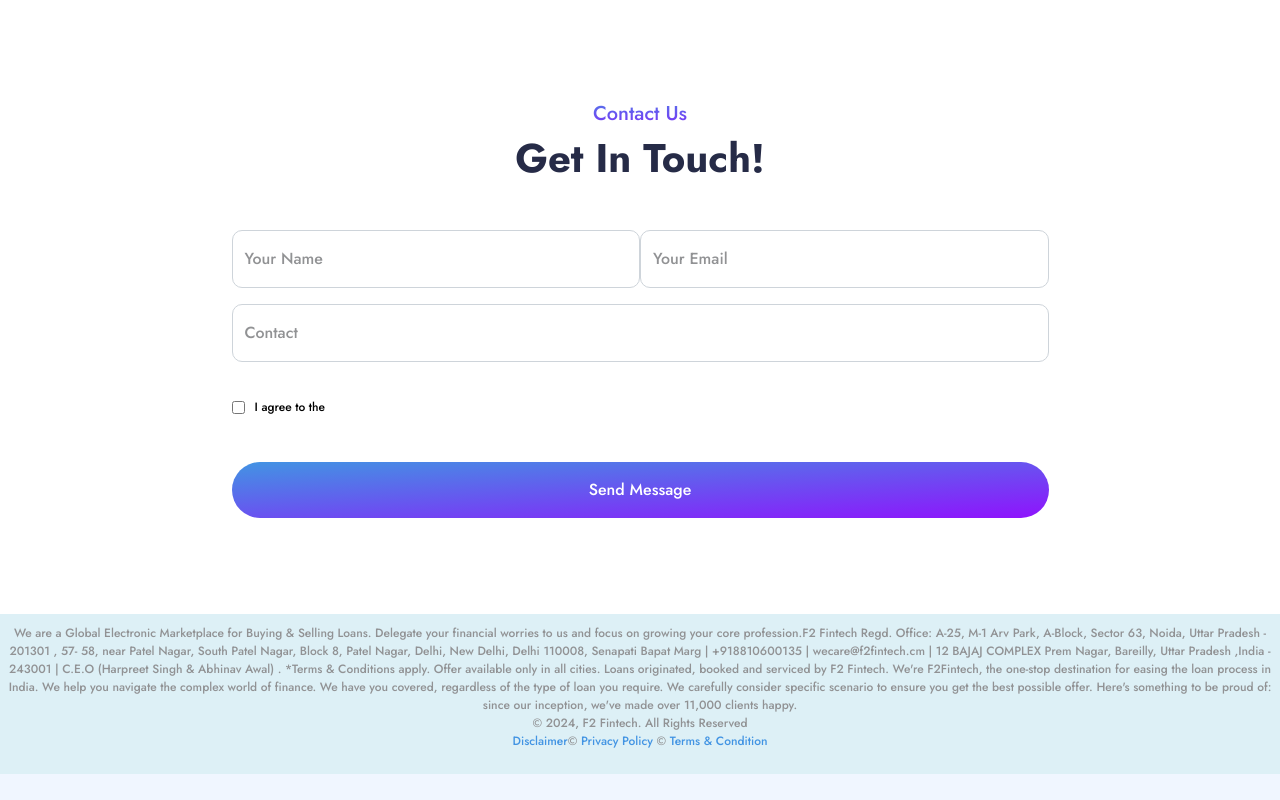
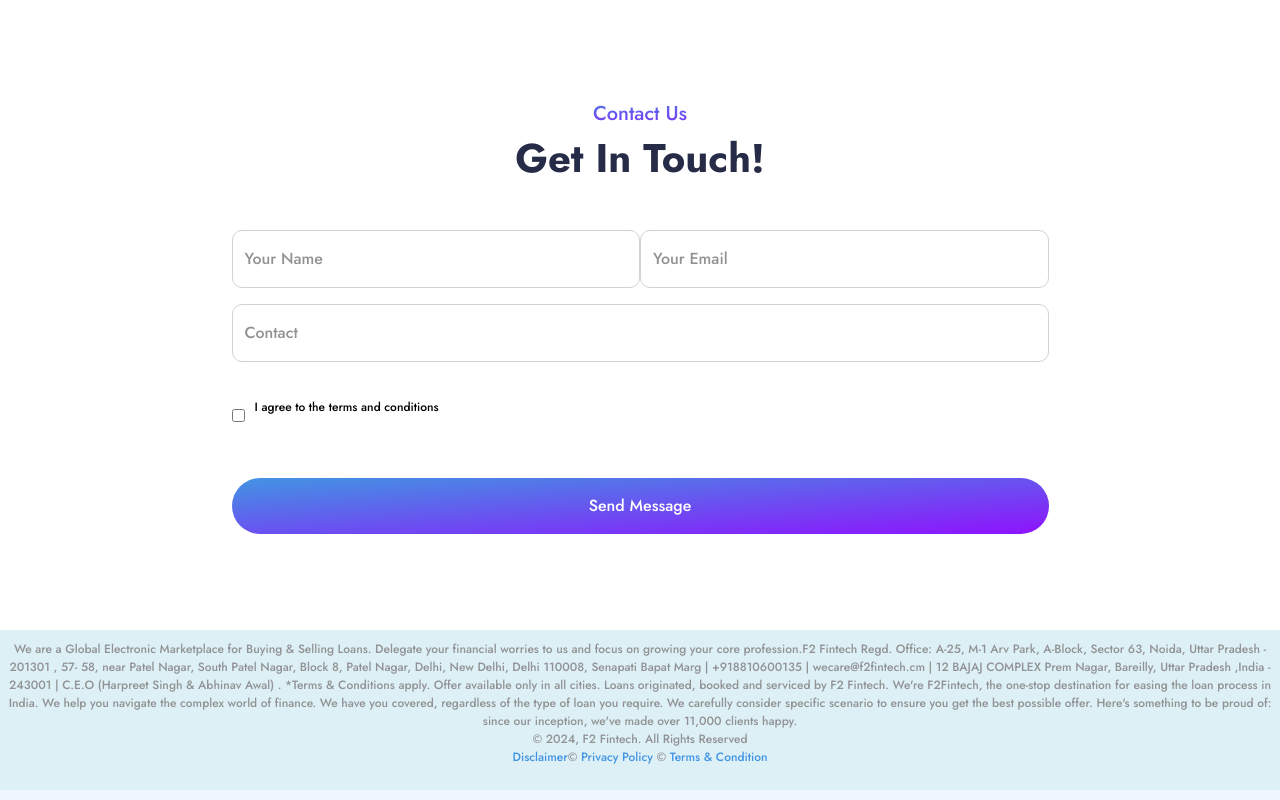
Before and after one commit to rituanuragi/Googleadmarketing, a plain HTML site: page index.html in a window 1280 px wide. Shown: the part 3375-4175 px from the top of the page. Drawn offline with nearby package versions, Linux system fonts and the light colour scheme.

Commit message:
Update index.html

```diff
--- a/index.html
+++ b/index.html
@@ -780,9 +780,9 @@
                                             <div class="form-terms">
                                                 <label style="font-size: 12px;">
                                                     <input type="checkbox" name="terms" required>
-                                                    <span style="color: black;">I agree to the </span>
+                                                    <p style="color: black;">I agree to the
                                                     terms and
-                                                        conditions</a>
+                                                        conditions</p>
                                                 </label>
                                             </div>
                                         </div>
```
